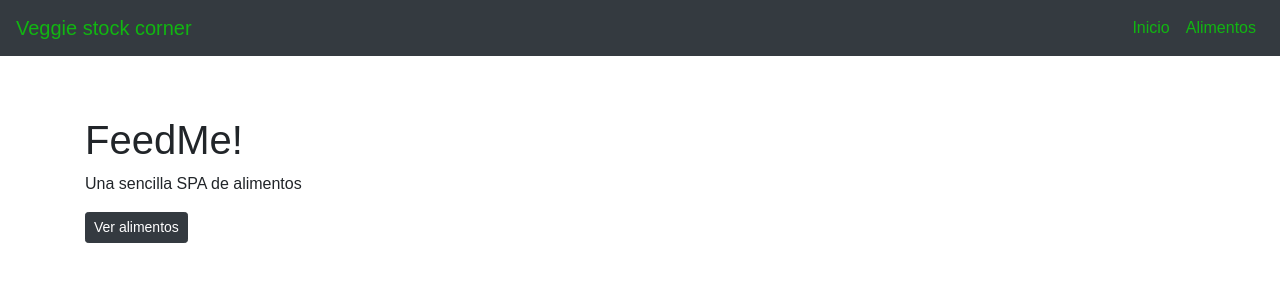
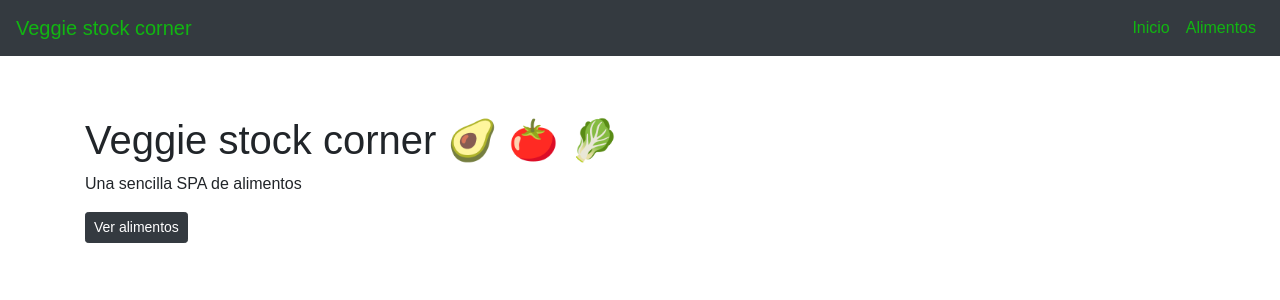
Before and after one commit to lauraherrero/Veggie-stock-corner, a React (Create React App) app: page / in a window 1280 px wide. Shown: the top 300 px of the page. Built offline with nearby package versions, Linux system fonts and the light colour scheme.

Commit message:
Change title in IndexPage

```diff
--- a/src/components/pages/index/IndexPage.js
+++ b/src/components/pages/index/IndexPage.js
@@ -5,7 +5,7 @@ import { Link } from 'react-router-dom';
 const IndexPage = () => {
     return (
         <Container>
-            <h1>FeedMe!</h1>
+            <h1>Veggie stock corner 🥑 🍅 🥬</h1>
             <p>Una sencilla SPA de alimentos</p>
             <Link className="btn btn-dark btn-outline btn-sm" to="/foods">Ver alimentos</Link>
         </Container>
```
Also changed, not shown: 8 other files (tests, documents, lock files or other folders).
